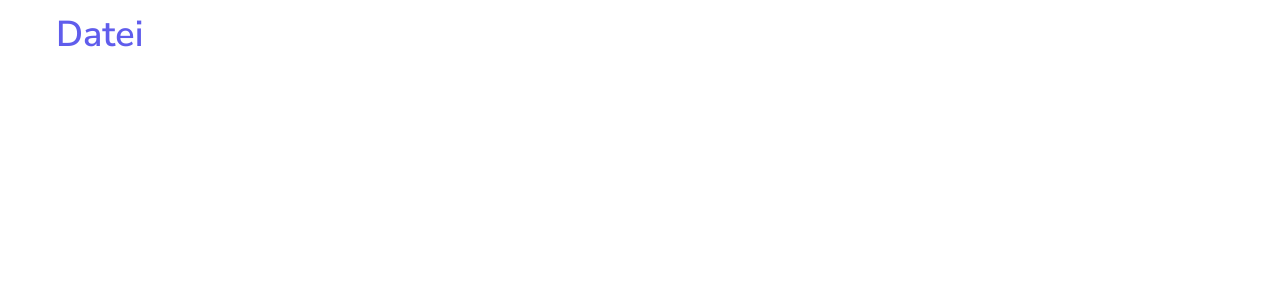
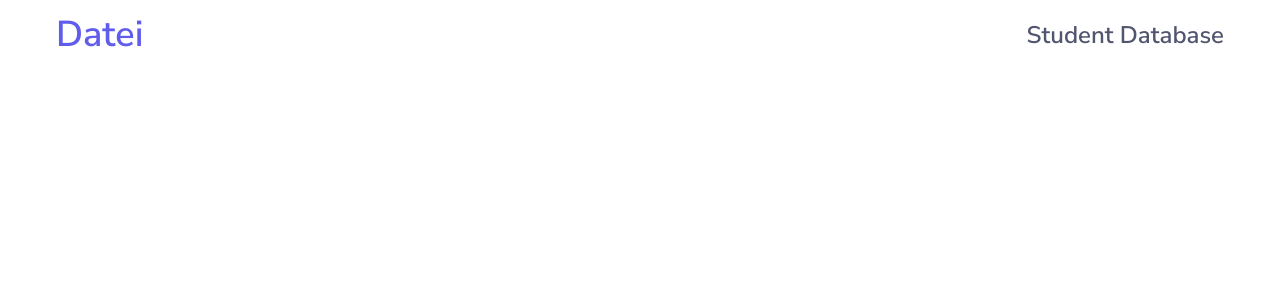
Before and after one commit to ratidzo/datei-ui, a Next.js app: page / in a window 1280 px wide. Shown: the top 300 px of the page. Built offline with nearby package versions, Linux system fonts and the light colour scheme.

Commit message:
dev: set ui topic to navbar

```diff
--- a/app/components/nav.tsx
+++ b/app/components/nav.tsx
@@ -16,6 +16,10 @@ export default function Nav() {
              leading-normal`}>
                 Datei
             </h1>
+            <h1 className={`${nunito_600.className} text-[1.5rem] leading-normal
+                 text-grey-700`}>
+                Student Database
+            </h1>
 
         </nav>
     )
```
